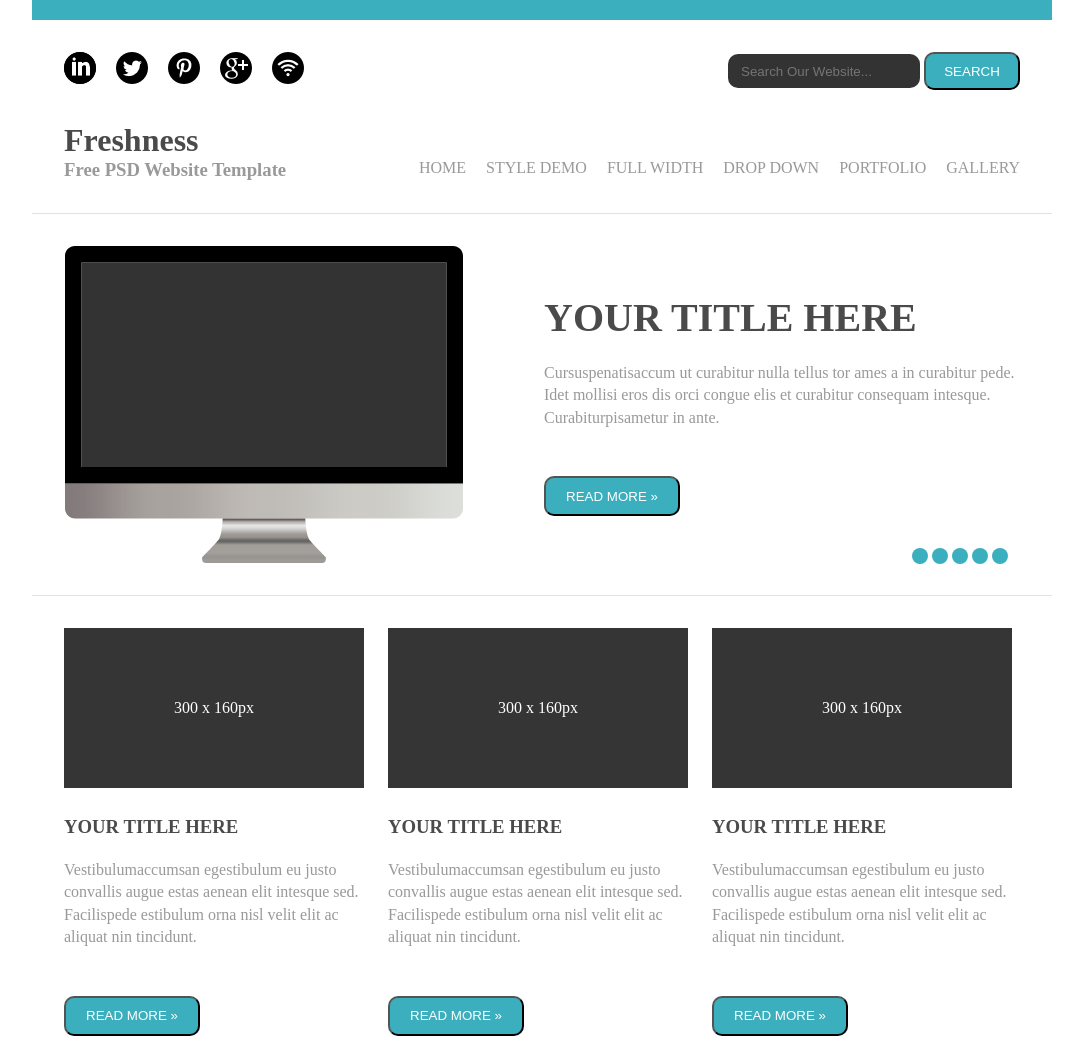
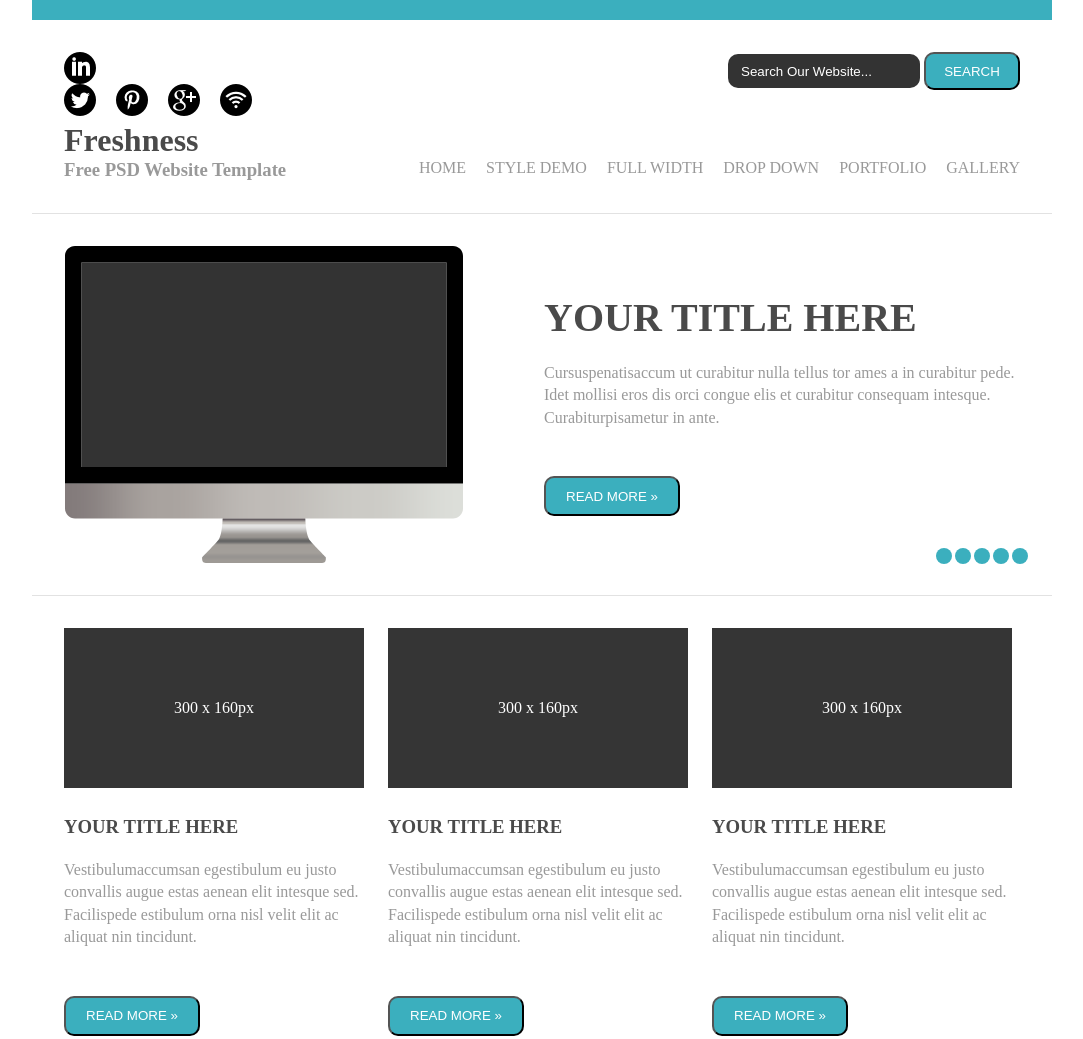
Before and after one commit to JuliaSukach/tasks, a plain HTML site: page index.html in a window 1280 px wide. Shown: the top 1039 px of the page, without its empty margins (98-1181 px from the left). Drawn offline with Linux system fonts and the light colour scheme.

Commit message:
fix problems

```diff
--- a/index.html
+++ b/index.html
@@ -12,8 +12,8 @@
         <header class="header">
             <div class="line">
                 <div class="social">
-                 <!--   <div class="icon linkedin"></div>-->
-                    <img class="icon linkedin" src="linkedin.png">
+                   <div class="icon linkedin"></div>
+                    <!-- <img class="icon linkedin" src="linkedin.png"> -->
                     <img class="icon twitter" src="twitter.png">
                     <img class="icon pinterest" src="pinterest.png">
                     <img class="icon google" src="google.png">
@@ -198,7 +198,7 @@
                 <div class="case">
                     <h3>quick links</h3>
                     <div class="definition ">
-                        <p class="underline"><a>link text here</a></p>
+                        <p class="underline"><a href="javascript:;">link text here</a></p>
                         <p class="underline"><a>link text here</a></p>
                         <p class="underline"><a>link text here</a></p>
                         <p class="underline"><a>link text here</a></p>
--- a/style.css
+++ b/style.css
@@ -44,7 +44,7 @@ div .linkedin {
     height: 32px;
 }
 
-div .linkedin :hover {
+div .linkedin:hover {
     background: url(linkedin2.png);
 }
 .search-form {
@@ -61,7 +61,7 @@ div .linkedin :hover {
     color: var(--color-white);
 }
 /*почему не работает?*/
-.search ::placeholder {
+.search::-webkit-input-placeholder {
     color: var(--color-white);
 }
 
@@ -138,7 +138,9 @@ div .linkedin :hover {
 
 .controls {
     /*почему не сработал  justify-content: right;*/
-    margin-left: 23em;
+    /* margin-left: 23em; */
+    display: flex;
+    justify-content: flex-end;
     margin-top: 2em;
 }
 .dot {
@@ -147,6 +149,11 @@ div .linkedin :hover {
     border-radius: 50%;
     display: inline-block;
     background-color: var(--color-highlight);
+    /* margin-right: 3px; */
+}
+
+.dot + .dot {
+    margin-left: 3px;
 }
 
 .box{
```
